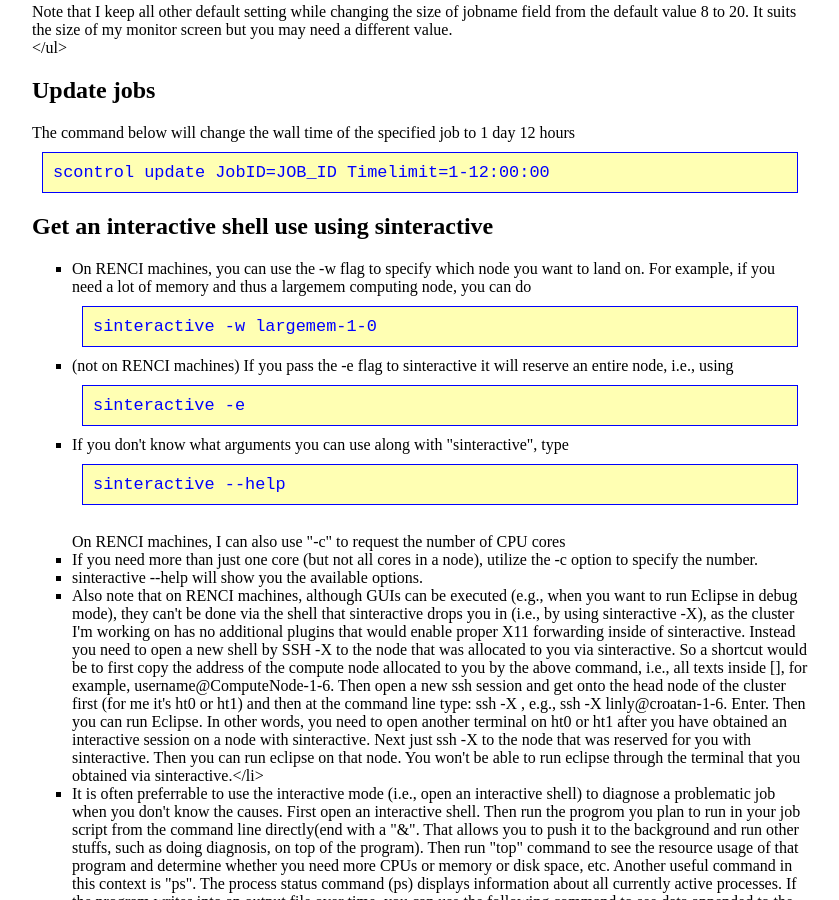
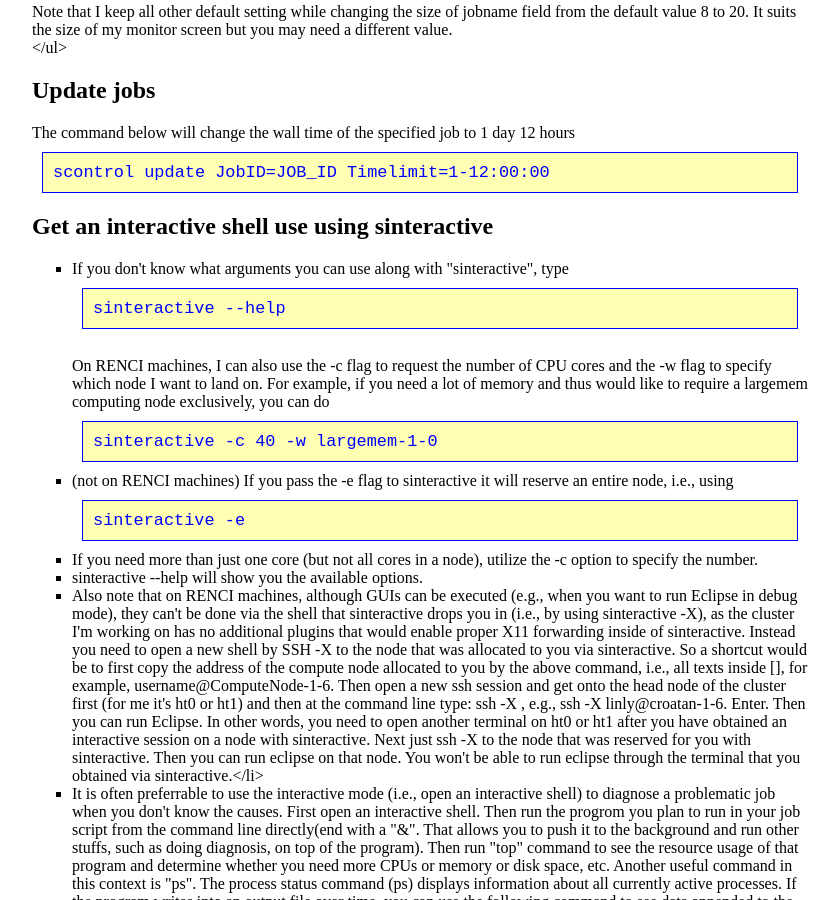
Before and after one commit to lybird300/lybird300.github.io, a Jekyll site: the page built from _posts/2015-10-01-cluster-slurm.md, in a window 1280 px wide and 900 px high, scrolled down 2910 px. Shown: the whole window, without its empty margins (280-1119 px from the left). Built offline with Jekyll 4.4.1, drawn with Linux system fonts in a browser that asks for light colours.

Commit message:
Update 2015-10-01-cluster-slurm.md

```diff
--- a/_posts/2015-10-01-cluster-slurm.md
+++ b/_posts/2015-10-01-cluster-slurm.md
@@ -73,15 +73,15 @@ The command below will change the wall time of the specified job to 1 day 12 hou
 <pre><code>scontrol update JobID=JOB_ID Timelimit=1-12:00:00</code></pre>
 <h2>Get an interactive shell use using sinteractive</h2>
 <ul>
-<li>On RENCI machines, you can use the -w flag to specify which node you want to land on. For example, if you need a lot of memory and thus a largemem computing node, you can do
-<pre><code>sinteractive -w largemem-1-0</code></pre>
+<li>If you don't know what arguments you can use along with "sinteractive", type
+<pre><code>sinteractive --help</code></pre><br/>
+On RENCI machines, I can also use the -c flag to request the number of CPU cores and the -w flag to specify which node I want to land on. For example, if you need a lot of memory and thus would like to require a largemem computing node exclusively, you can do
+<pre><code>sinteractive -c 40 -w largemem-1-0</code></pre>
 </li>
 <li>(not on RENCI machines) If you pass the -e flag to sinteractive it will reserve an entire node, i.e., using
 <pre><code>sinteractive -e</code></pre>
 </li>
-<li>If you don't know what arguments you can use along with "sinteractive", type
-<pre><code>sinteractive --help</code></pre><br/>
-On RENCI machines, I can also use "-c" to request the number of CPU cores</li>
+
 <li>If you need more than just one core (but not all cores in a node), utilize the -c option to specify the number.</li>
 <li>sinteractive --help will show you the available options.</li>
 <li>Also note that on RENCI machines, although GUIs can be executed (e.g., when you want to run Eclipse in debug mode), they can't be done via the shell that sinteractive drops you in (i.e., by using sinteractive -X), as the cluster I'm working on has no additional plugins that would enable proper X11 forwarding inside of sinteractive. Instead you need to open a new shell by SSH -X to the node that was allocated to you via sinteractive. So a shortcut would be to first copy the address of the compute node allocated to you by the above command, i.e., all texts inside [], for example, username@ComputeNode-1-6. Then open a new ssh session and get onto the head node of the cluster first (for me it's ht0 or ht1) and then at the command line type: ssh -X <the address you just copied>, e.g., ssh -X linly@croatan-1-6. Enter. Then you can run Eclipse. In other words, you need to open another terminal on ht0 or ht1 after you have obtained an interactive session on a node with sinteractive. Next just ssh -X <node> to the node that was reserved for you with sinteractive. Then you can run eclipse on that node. You won't be able to run eclipse through the terminal that you obtained via sinteractive.</li>
```
